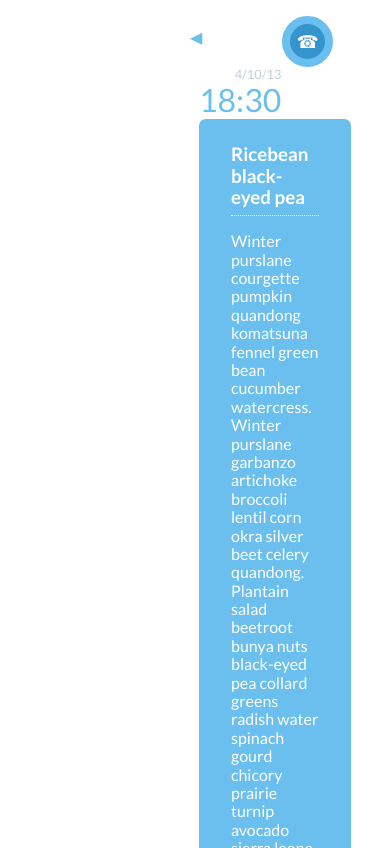
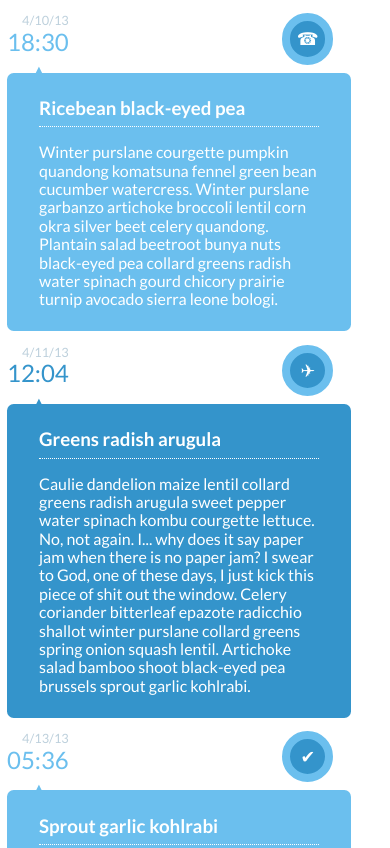
Before and after one commit to thedonz/TIY-Assignments, a plain HTML site: page Vertical Timeline/vertical-timeline.html in a window 390 px wide. Shown: the top 848 px of the page. Drawn offline with nearby package versions, Linux system fonts and the light colour scheme.

Commit message:
Paired with @arigonzo to tackle this shiznit

```diff
--- a/Vertical Timeline/vertical-timeline.css
+++ b/Vertical Timeline/vertical-timeline.css
@@ -109,12 +109,13 @@ body {
 
 @media (max-width: 1048px) {
     .timeline > li time big {
-        font-size: 200%;
+        font-size: 150%;
     }
 }
 @media (max-width: 768px) {
     .timeline {
         border: none;
+        margin-left: -4em;
     }
     .timeline > li:before {
         position: static;
@@ -123,8 +124,15 @@ body {
     .timeline > li time {
         position: static;
         float: left;
+        padding-bottom: 17px;
     }
     .timeline > li article {
         clear: both;
     }
+    .timeline > li article:after {
+        content: "\25B2";
+        top: 3em;
+        left: 1.5em;
+    }
+
 }
--- a/Vertical Timeline/vertical-timeline.html
+++ b/Vertical Timeline/vertical-timeline.html
@@ -1,4 +1,3 @@
-<!doctype html>
 <html>
   <head>
     <meta name="viewport" content="width=device-width, initial-scale=1.0">
```
